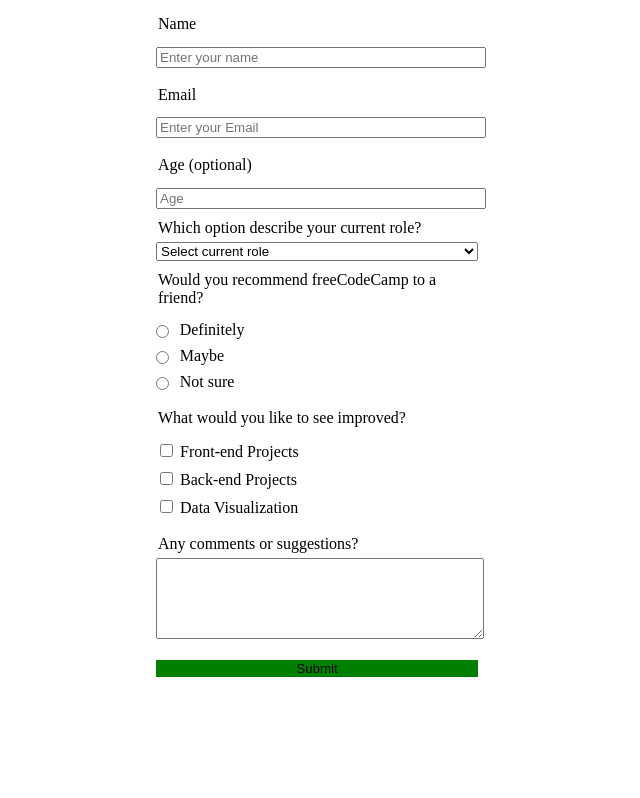
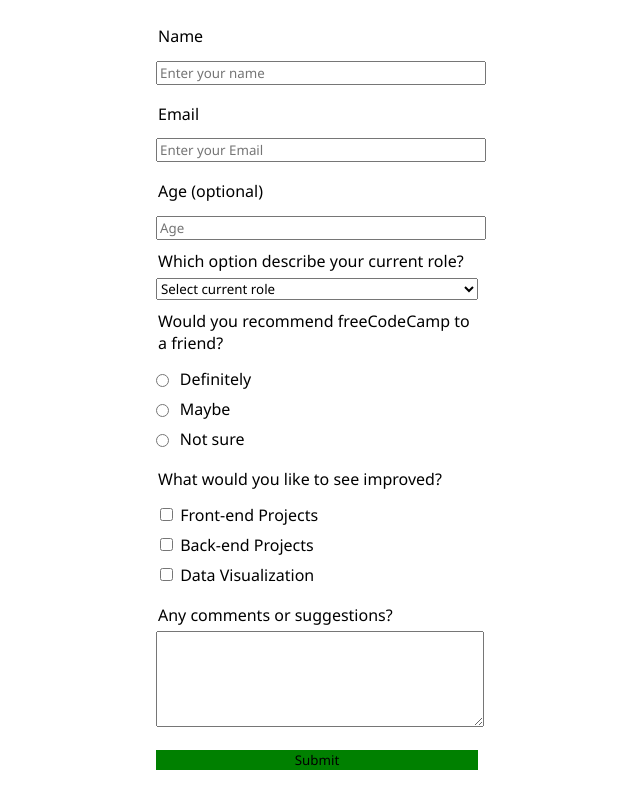
Before and after one commit to DanielHadi/freeCodeCampWebDev1_Project, a plain HTML site: page index.html in a window 1280 px wide. Shown: the part 88-886 px from the top of the page, without its empty margins (323-963 px from the left). Before the commit the page ends 800 px from the top, so only its background shows below. Drawn offline with Linux system fonts and the light colour scheme.

Commit message:
Memodifikasi pilihan Font pada css

```diff
--- a/styles.css
+++ b/styles.css
@@ -1,11 +1,13 @@
+*{
+    font-family: 'Segoe UI', Tahoma, Geneva, Verdana, sans-serif;
+}
+
 #title, #description{
-    /* background-color: green; */
     text-align: center;
     margin: 10px auto;
     max-width: 200px;
   }
   #survey-form{
-    /* background-color: green; */
     margin: 0 auto;
     padding: 10px 20px;
     width: 70%;
```
